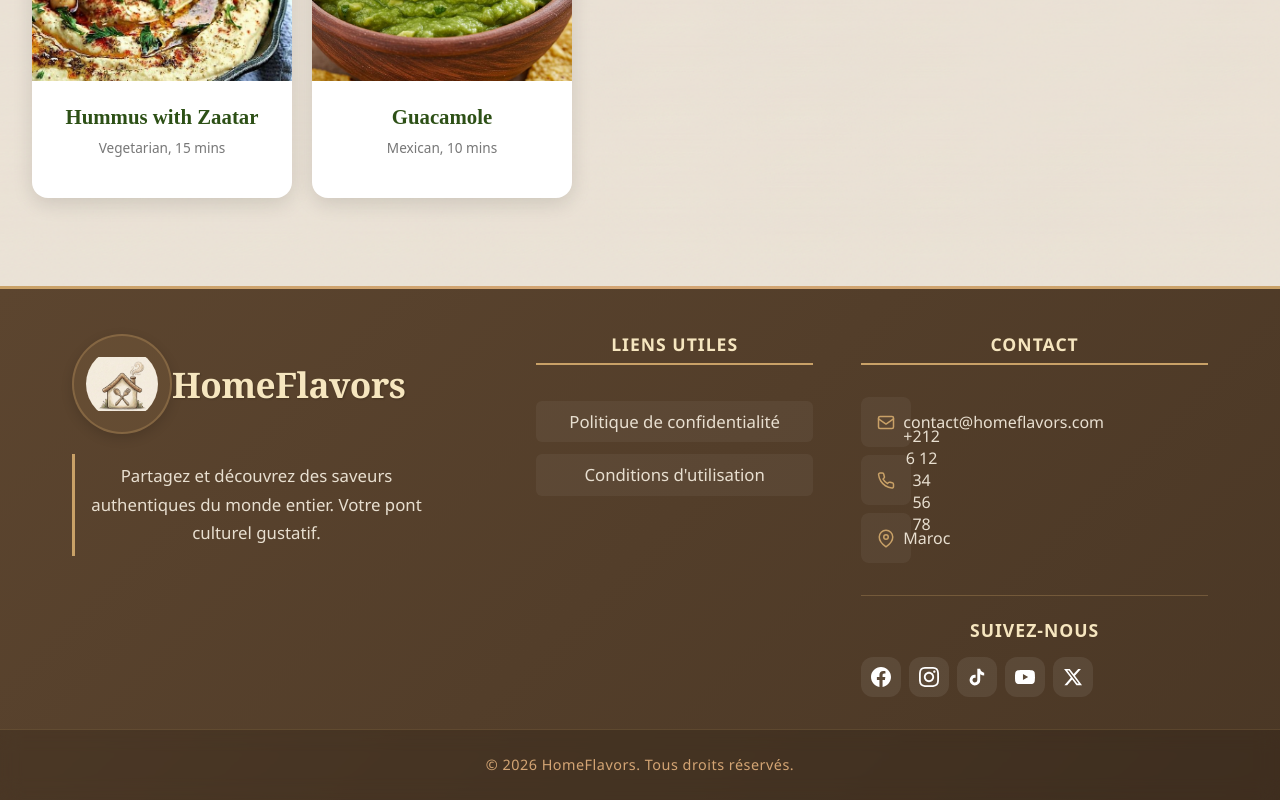
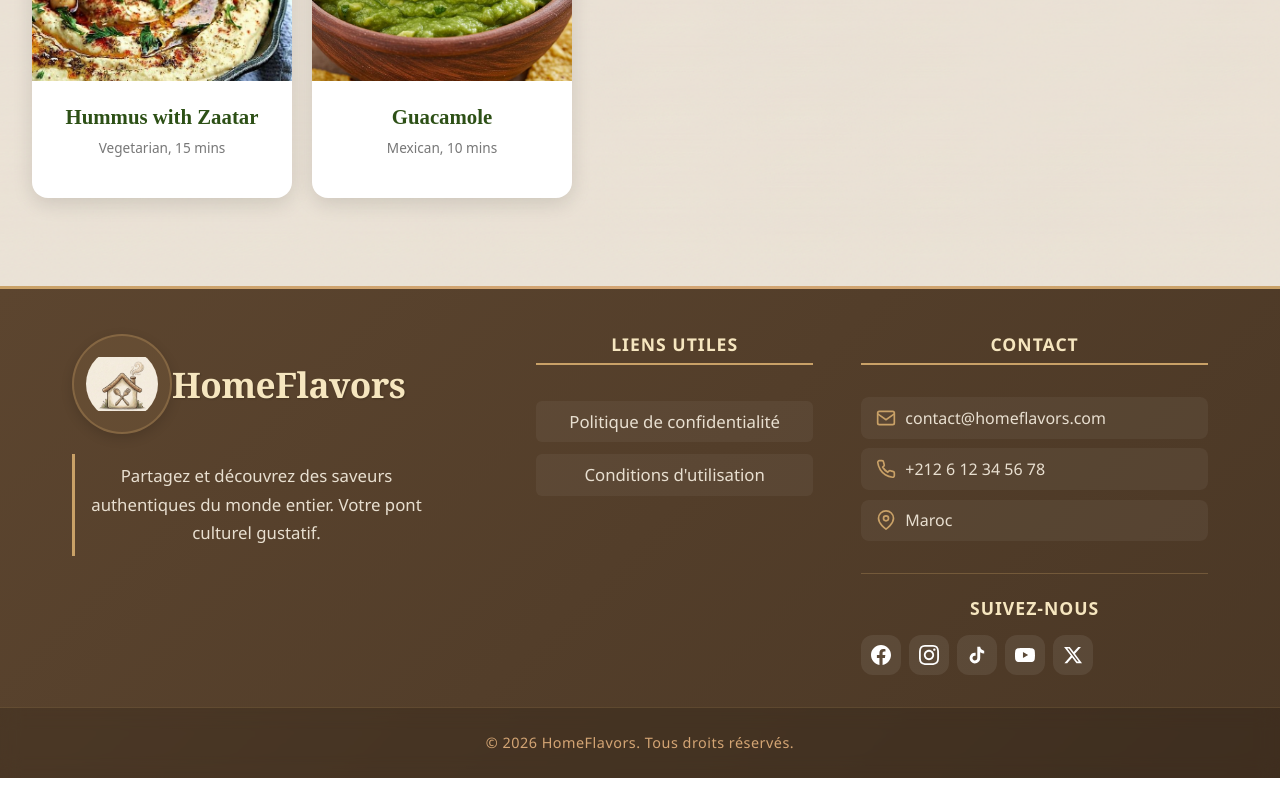
Before and after one commit to diouanesalma79-create/homeflavors-app, a React (Create React App) app: page / in a window 1280 px wide. Shown: the part 1546-2346 px from the top of the page. After the commit the page ends 2324 px from the top, so only its background shows below. Built offline with nearby package versions, Linux system fonts and the light colour scheme.

Commit message:
modif footer

```diff
--- a/src/assets/icons/Icons.js
+++ b/src/assets/icons/Icons.js
@@ -3,13 +3,11 @@
 import React from 'react';
 
 const iconStyle = {
-  width: '100%',
-  height: '100%',
+  width: '1em',          // IMPORTANT : taille contrôlée par CSS
+  height: '1em',
+  stroke: 'currentColor',
   fill: 'none',
-  stroke: 'currentColor',
-  strokeWidth: 2,
-  strokeLinecap: 'round',
-  strokeLinejoin: 'round',
+  strokeWidth: 2
 };
 
 export const HomeIcon = ({ className = '', ...props }) => (
@@ -144,6 +142,8 @@ export const UsersIcon = ({ className = '', ...props }) => (
     <path d="M16 3.13a4 4 0 0 1 0 7.75" />
   </svg>
 );
+// Icons.jsx
+
 
 export const MailIcon = ({ className = '', ...props }) => (
   <svg
--- a/src/style/Footer.css
+++ b/src/style/Footer.css
@@ -47,6 +47,11 @@ html, body {
   position: relative;
   z-index: 1;
 }
+.footer-container > * {
+  opacity: 0;
+  animation: fadeInUp 0.6s ease-out forwards;
+}
+
 
 /* Section marque */
 .footer-brand {
@@ -151,7 +156,8 @@ html, body {
   box-shadow: 0 4px 12px rgba(0, 0, 0, 0.1);
 }
 
-/* Section contact */
+/* CONTACT FOOTER */
+
 .footer-contact {
   display: flex;
   flex-direction: column;
@@ -164,48 +170,46 @@ html, body {
   margin: 0;
   display: flex;
   flex-direction: column;
-  gap: 0.5rem;
+  gap: 0.6rem;
 }
 
+/* ITEM */
 .footer-contact-item {
   display: flex;
-  align-items: center; /* Centré verticalement */
-  gap: 0.5rem;
-  width: 50px;
-  height: 50px;
-  padding: 0.65rem 1rem;
+  align-items: center;
+  gap: 0.6rem;               /* espace icône ↔ texte */
+
+  padding: 0.55rem 0.9rem;
+  min-width: 230px;
+
   background: rgba(255, 255, 255, 0.05);
   border-radius: 8px;
-  transition: all 0.3s ease;
 }
 
-.footer-contact-item:hover {
-  background: rgba(201, 161, 103, 0.15);
-  transform: translateY(-2px);
-}
 
 .footer-contact-icon {
-  width: 10px;
-  height: 10px;
+  font-size: 20px;
   color: #c9a167;
   flex-shrink: 0;
 }
 
+
+/* TEXTE */
 .footer-contact-link,
 .footer-contact-text {
+  font-size: 1rem;
   color: #e8dfd0;
+  font-family: 'Segoe UI', sans-serif;
   text-decoration: none;
-  font-size: 1rem;
-  transition: color 0.3s ease;
-  line-height: normal;
-  letter-spacing: normal;
-  font-family: 'Segoe UI', sans-serif;
+   white-space: nowrap;
 }
 
-.footer-contact-link:hover {
-  color: #f6e6bf;
-  text-decoration: underline;
+.footer-contact-item:hover {
+  transform: translateX(8px);
+  box-shadow: 0 4px 12px rgba(0, 0, 0, 0.1);
 }
+
+
 
 /* Section réseaux sociaux */
 .footer-social {
@@ -239,7 +243,7 @@ html, body {
   border-radius: 12px;
   background: rgba(255, 255, 255, 0.08);
   color: #ffffff;
-  transition: all 0.3s cubic-bezier(0.4, 0, 0.2, 1);
+  transition: all 0.6s cubic-bezier(0.4, 0, 0.2, 1);
   text-decoration: none;
   position: relative;
   overflow: hidden;
@@ -272,9 +276,9 @@ html, body {
 /* Hover réseaux sociaux */
 .footer-social-link--facebook:hover { background:#1877f2; transform:translateY(-5px) scale(1.1); box-shadow:0 8px 20px rgba(24,119,242,0.4);}
 .footer-social-link--instagram:hover { background: radial-gradient(circle at 30% 107%,#fdf497 0%,#fdf497 5%,#fd5949 45%,#d6249f 60%,#285AEB 90%); transform:translateY(-5px) scale(1.1); box-shadow:0 8px 20px rgba(214,36,159,0.4);}
-.footer-social-link--tiktok:hover { background: linear-gradient(135deg,#000 0%,#25f4ee 50%,#fe2c55 100%); transform:translateY(-5px) scale(1.1); box-shadow:0 8px 20px rgba(0,0,0,0.4);}
+.footer-social-link--tiktok:hover { background:#090a0a; transform:translateY(-5px) scale(1.1); box-shadow:0 8px 20px rgba(0,0,0,0.4);}
 .footer-social-link--youtube:hover { background:#ff0000; transform:translateY(-5px) scale(1.1); box-shadow:0 8px 20px rgba(255,0,0,0.4);}
-.footer-social-link--twitter:hover { background:#1da1f2; transform:translateY(-5px) scale(1.1); box-shadow:0 8px 20px rgba(29,161,242,0.4);}
+.footer-social-link--twitter:hover { background:#0d0d0d; transform:translateY(-5px) scale(1.1); box-shadow:0 8px 20px rgba(255,255,255,0.4);}
 
 /* Footer bottom */
 .footer-bottom {
```
